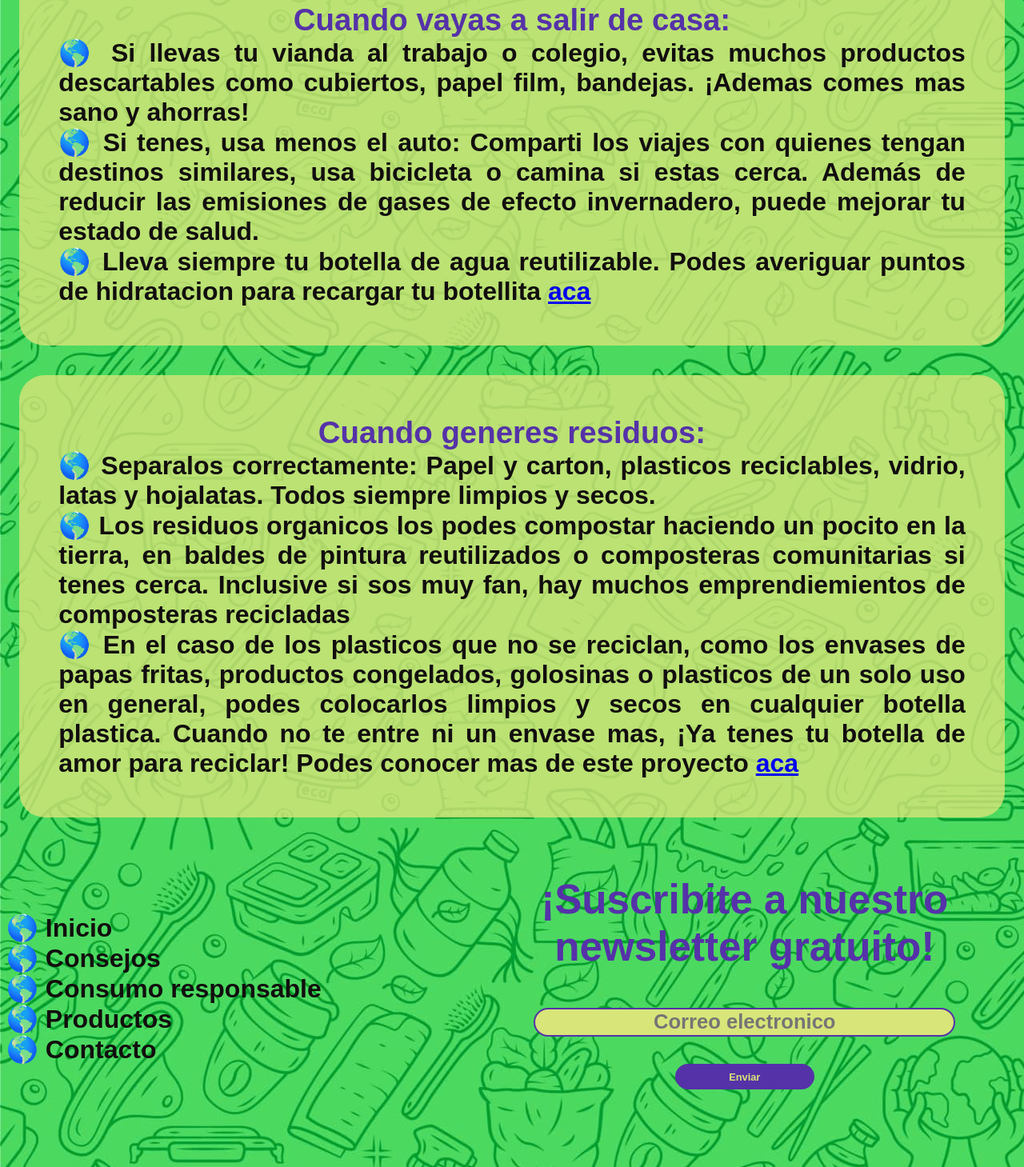
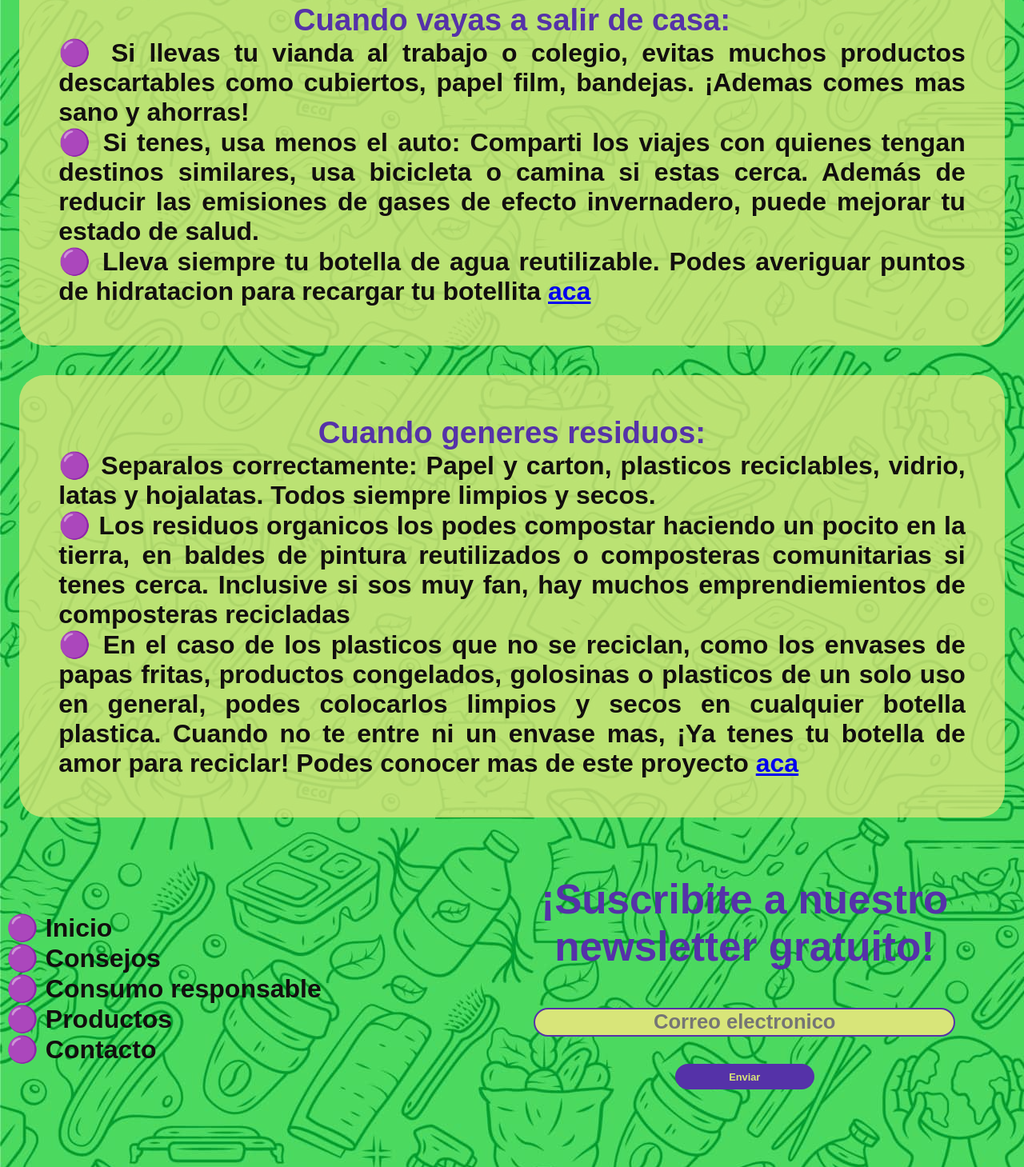
Before and after one commit to giegar/zerowaste-garcia, a website: page pages/consejos.html in a window 1280 px wide. Shown: the part 942-2401 px from the top of the page at 80% size. Drawn offline with nearby package versions, Linux system fonts and the light colour scheme; a web font is replaced by a local one.

Commit message:
proyecto final

```diff
--- a/pages/consejos.html
+++ b/pages/consejos.html
@@ -40,36 +40,36 @@
             <section class="apartado">
                 <h2 class="subtitulo" data-aos="fade-right" data-aos-duration="1500">Al momento de hacer compras:</h2>
                 <ol class="listaConsejos">
-                    <li data-aos="fade-right" data-aos-duration="1500">🌎 Lleva bolsas de tela reutilizable</li>
-                    <li data-aos="fade-right" data-aos-duration="1500">🌎 Consulta en los comercios de tu barrio si podes ir a comprar con tus tuppers para evitar envases descartables</li>
-                    <li data-aos="fade-right" data-aos-duration="1500">🌎 Prioriza los productos sin envase. Si no conseguis, siempre es preferible papel o carton. Cuanto menos packaging, mejor. </li>
+                    <li data-aos="fade-right" data-aos-duration="1500">🟣 Lleva bolsas de tela reutilizable</li>
+                    <li data-aos="fade-right" data-aos-duration="1500">🟣 Consulta en los comercios de tu barrio si podes ir a comprar con tus tuppers para evitar envases descartables</li>
+                    <li data-aos="fade-right" data-aos-duration="1500">🟣 Prioriza los productos sin envase. Si no conseguis, siempre es preferible papel o carton. Cuanto menos packaging, mejor. </li>
                 </ol>
             </section>
             <section class="apartado">
                 <h2 class="subtitulo" data-aos="fade-right" data-aos-duration="1500">Cuando vayas a salir de casa:</h2>
                 <ol class="listaConsejos">
-                    <li data-aos="fade-right" data-aos-duration="1500">🌎 Si llevas tu vianda al trabajo o colegio, evitas muchos productos descartables como cubiertos, papel film, bandejas. ¡Ademas comes mas sano y ahorras!</li>
-                    <li data-aos="fade-right" data-aos-duration="1500">🌎 Si tenes, usa menos el auto: Comparti los viajes con quienes tengan destinos similares, usa bicicleta o camina si estas cerca. Además de reducir las emisiones de gases de efecto invernadero, puede mejorar tu estado de salud.</li>
-                    <li data-aos="fade-right" data-aos-duration="1500">🌎 Lleva siempre tu botella de agua reutilizable. Podes averiguar puntos de hidratacion para recargar tu botellita <a href="https://linktr.ee/aguanomade" target="_blank">aca</a></li>
+                    <li data-aos="fade-right" data-aos-duration="1500">🟣 Si llevas tu vianda al trabajo o colegio, evitas muchos productos descartables como cubiertos, papel film, bandejas. ¡Ademas comes mas sano y ahorras!</li>
+                    <li data-aos="fade-right" data-aos-duration="1500">🟣 Si tenes, usa menos el auto: Comparti los viajes con quienes tengan destinos similares, usa bicicleta o camina si estas cerca. Además de reducir las emisiones de gases de efecto invernadero, puede mejorar tu estado de salud.</li>
+                    <li data-aos="fade-right" data-aos-duration="1500">🟣 Lleva siempre tu botella de agua reutilizable. Podes averiguar puntos de hidratacion para recargar tu botellita <a href="https://linktr.ee/aguanomade" target="_blank">aca</a></li>
                 </ol>
             </section>
             <section class="apartado">
                 <h2 class="subtitulo" data-aos="fade-right" data-aos-duration="1500">Cuando generes residuos:</h2>
                 <ol class="listaConsejos">
-                    <li data-aos="fade-right" data-aos-duration="1500">🌎 Separalos correctamente: Papel y carton, plasticos reciclables, vidrio, latas y hojalatas. Todos siempre limpios y secos.</li>
-                    <li data-aos="fade-right" data-aos-duration="1500">🌎 Los residuos organicos los podes compostar haciendo un pocito en la tierra, en baldes de pintura reutilizados o composteras comunitarias si tenes cerca. Inclusive si sos muy fan, hay muchos emprendiemientos de composteras recicladas</li>
-                    <li data-aos="fade-right" data-aos-duration="1500">🌎 En el caso de los plasticos que no se reciclan, como los envases de papas fritas, productos congelados, golosinas o plasticos de un solo uso en general, podes colocarlos limpios y secos en cualquier botella plastica. Cuando no te entre ni un envase mas, ¡Ya tenes tu botella de amor para reciclar! Podes conocer mas de este proyecto <a href="https://ciudadverde.gob.ar/botellas-de-amor/" target="_blank">aca</a></li>
+                    <li data-aos="fade-right" data-aos-duration="1500">🟣 Separalos correctamente: Papel y carton, plasticos reciclables, vidrio, latas y hojalatas. Todos siempre limpios y secos.</li>
+                    <li data-aos="fade-right" data-aos-duration="1500">🟣 Los residuos organicos los podes compostar haciendo un pocito en la tierra, en baldes de pintura reutilizados o composteras comunitarias si tenes cerca. Inclusive si sos muy fan, hay muchos emprendiemientos de composteras recicladas</li>
+                    <li data-aos="fade-right" data-aos-duration="1500">🟣 En el caso de los plasticos que no se reciclan, como los envases de papas fritas, productos congelados, golosinas o plasticos de un solo uso en general, podes colocarlos limpios y secos en cualquier botella plastica. Cuando no te entre ni un envase mas, ¡Ya tenes tu botella de amor para reciclar! Podes conocer mas de este proyecto <a href="https://ciudadverde.gob.ar/botellas-de-amor/" target="_blank">aca</a></li>
                 </ol>
             </section>
     </main>
     <footer>
         <div class="menuSecundario">
             <ul class="listaSecundaria">
-                <li class="boton"><a href="../index.html" class="boton">🌎 Inicio</a></li>
-                <li class="boton"><a href="./consejos.html" class="boton">🌎 Consejos</a></li>
-                <li class="boton"><a href="./consumo-responsable.html" class="boton">🌎 Consumo responsable</a></li>
-                <li class="boton"><a href="./productos.html" class="boton">🌎 Productos</a></li>
-                <li class="boton"><a href="./contacto.html" class="boton">🌎 Contacto</a></li>
+                <li class="boton"><a href="../index.html" class="boton">🟣 Inicio</a></li>
+                <li class="boton"><a href="./consejos.html" class="boton">🟣 Consejos</a></li>
+                <li class="boton"><a href="./consumo-responsable.html" class="boton">🟣 Consumo responsable</a></li>
+                <li class="boton"><a href="./productos.html" class="boton">🟣 Productos</a></li>
+                <li class="boton"><a href="./contacto.html" class="boton">🟣 Contacto</a></li>
             </ul>
         </div>
         <aside class="newsletter" data-aos="zoom-in" data-aos-duration="1500">
```
Also changed, not shown: pages/consumo-responsable.html (+5 -5 lines), pages/contacto.html (+5 -5 lines), pages/productos.html (+5 -5 lines).
